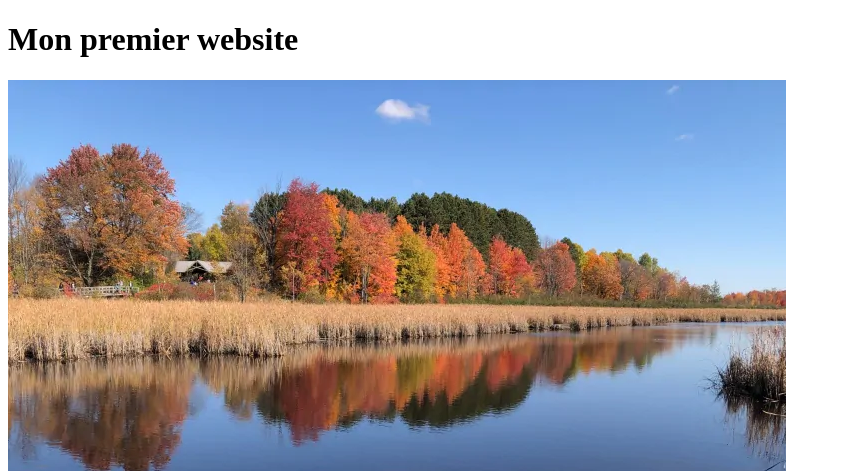
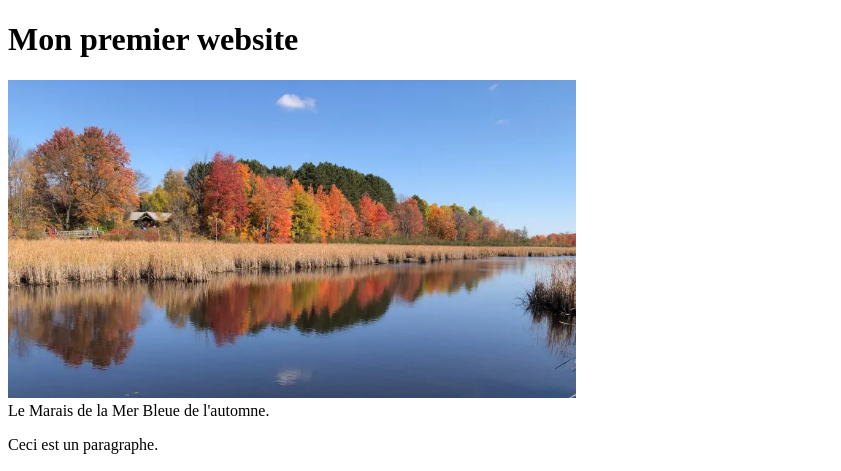
Before and after one commit to Gu-yiming/first-website, a plain HTML site: page index.html in a window 1280 px wide. Shown: the top 471 px of the page, without its empty margins (0-841 px from the left). Drawn offline with Linux system fonts and the light colour scheme; files whose address does not match are found by name.

Commit message:
Add files via upload

```diff
--- a/index.html
+++ b/index.html
@@ -14,8 +14,8 @@
      </head>
      <body>
    <h1>Mon premier website</h1>
-   <img src="/Users/macbookair/Documents/GitHub/first-website/mer-bleue.png">
-   <alt="Le Marais de la Mer Bleue de l'automne." width=568">
+   <img src="/Users/macbookair/Documents/GitHub/first-website/mer-bleue.png" alt="Le Marais de la Mer Bleue de l'automne." width=568">
+   <figcaption>Le Marais de la Mer Bleue de l'automne.</figcaption>
    <p>Ceci est un paragraphe.</p>
 
    <h2>Bonne journée</h2>
```
